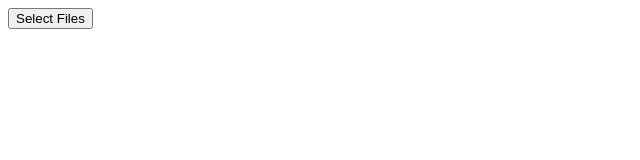
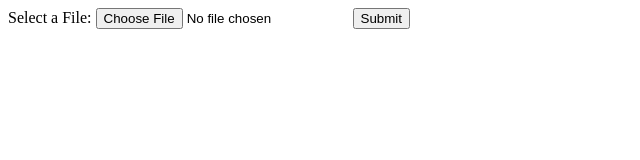
Before and after one commit to Divy0801/Image-Resizer-App, a website: page src/index.html in a window 1280 px wide. Shown: the whole page, without its empty margins (0-640 px from the left). Drawn offline with Linux system fonts and the light colour scheme.

Commit message:
Update index.html

```diff
--- a/src/index.html
+++ b/src/index.html
@@ -4,8 +4,10 @@
     <title>Azure</title>
 </head>
 <body>
-    <button id = "select-button">Select Files</button>
-    <input type = "file" id = "file-input" multiple style = "display : none;" />
-    <script src = "index.js"></script>
+    <form method = "post" action="https://reciever23.azurewebsites.net/api/reciever?" enctype = "multipart/form-data"/>
+    <label for = "myfile"> Select a File: </label>
+    <input type = "file" id = "myfile" name = "filename">
+    <input type = "submit">
+    </form>
 </body>
 </html>
```
